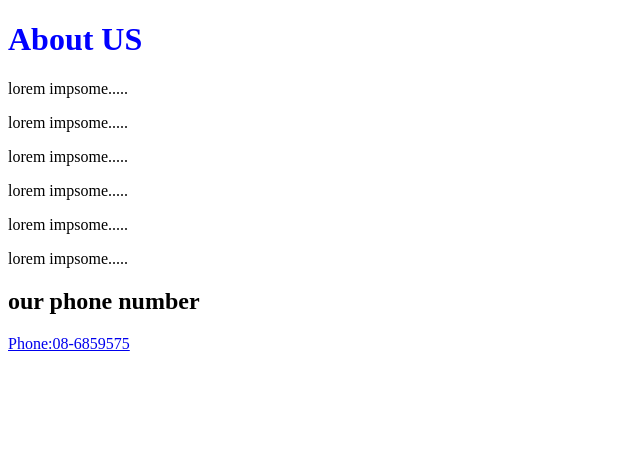
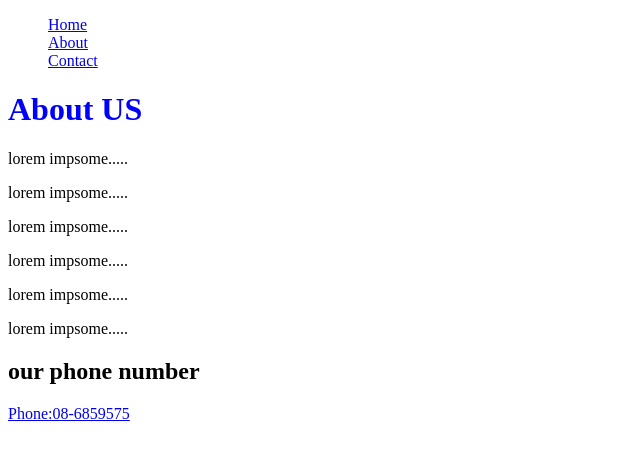
Before and after one commit to gagishmagi/collaborate-website, a plain HTML site: page about.html in a window 1280 px wide. Shown: the whole page, without its empty margins (0-640 px from the left). Drawn offline with Linux system fonts and the light colour scheme.

Commit message:
Added navigation and a bit of style to all the pages

```diff
--- a/about.html
+++ b/about.html
@@ -5,6 +5,14 @@
 <link href="style.css" rel="stylesheet" />
 </head>
 <body>
+
+<nav>
+    <ul>
+        <li><a href="index.html">Home</a></li>
+        <li><a href="about.html">About</a></li>
+        <li><a href="contact.html">Contact</a></li>
+    </ul>
+</nav>
 
 <h1>About US</h1>
 <p>lorem impsome.....</p>
--- a/style.css
+++ b/style.css
@@ -1,3 +1,8 @@
 h1 {
   color: blue;
 }
+
+
+ul {
+  list-style: none;
+}
```
Also changed, not shown: contact.html (+8 -0 lines), index.html (+8 -0 lines).
